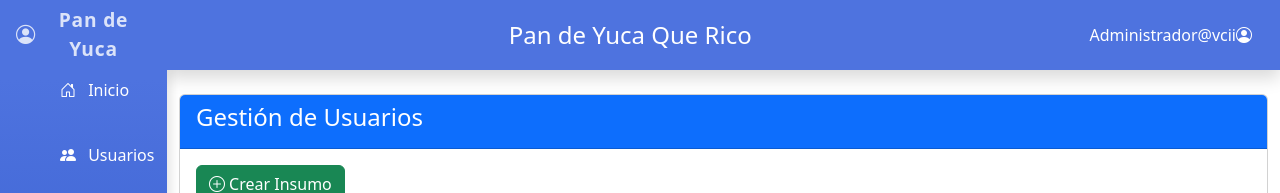
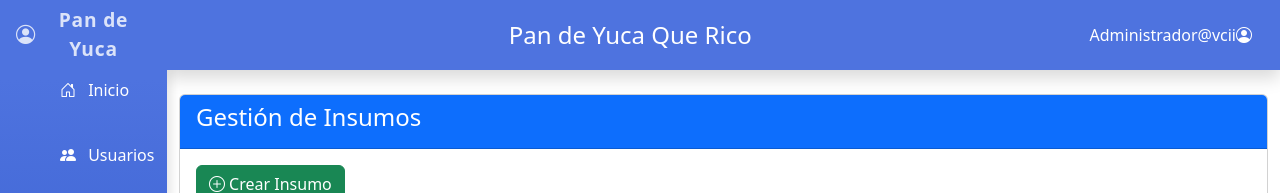
Before and after one commit to 11102Jamd/frontEnd, a React (Vite) app: page /insumos in a window 1280 px wide. Shown: the top 193 px of the page. Built offline with nearby package versions, Linux system fonts and the light colour scheme; no server answers.

Commit message:
Se añadio a inusmos el titulo correspondiente

```diff
--- a/src/insumos/InsumosList.jsx
+++ b/src/insumos/InsumosList.jsx
@@ -133,7 +133,7 @@ function Insumos() {
         <div className='container mt-4'>
             <div className='card'>
                 <div className='card-header bg-primary text-white'>
-                    <h1 className='h4'>Gestión de Usuarios</h1>
+                    <h1 className='h4'>Gestión de Insumos</h1>
                 </div>
 
                 <div className='card-body'>
```
